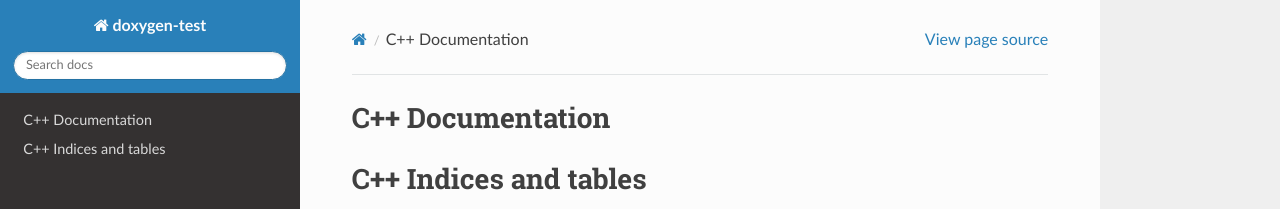
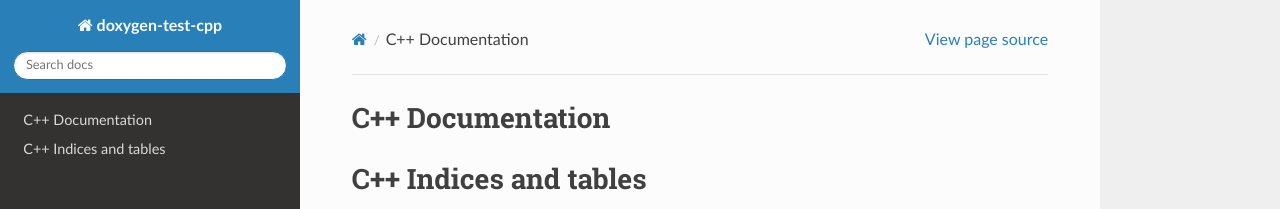
Before and after one commit to mjedmonds/doxygen-test-cpp, a Sphinx documentation site: the page built from docs/index.rst, in a window 1280 px wide. Shown: the top 209 px of the page. Built offline with Sphinx 7.4.7 and the Read the Docs theme 2.0.0, drawn with Linux system fonts in a browser that asks for light colours; pages that are not in the unit, such as notebooks, are missing from menus.

Commit message:
Updated project name

```diff
--- a/docs/conf.py
+++ b/docs/conf.py
@@ -17,7 +17,7 @@
 
 # -- Project information -----------------------------------------------------
 
-project = 'doxygen-test'
+project = 'doxygen-test-cpp'
 copyright = '2020, Mark Edmonds'
 author = 'Mark Edmonds'
 
```
